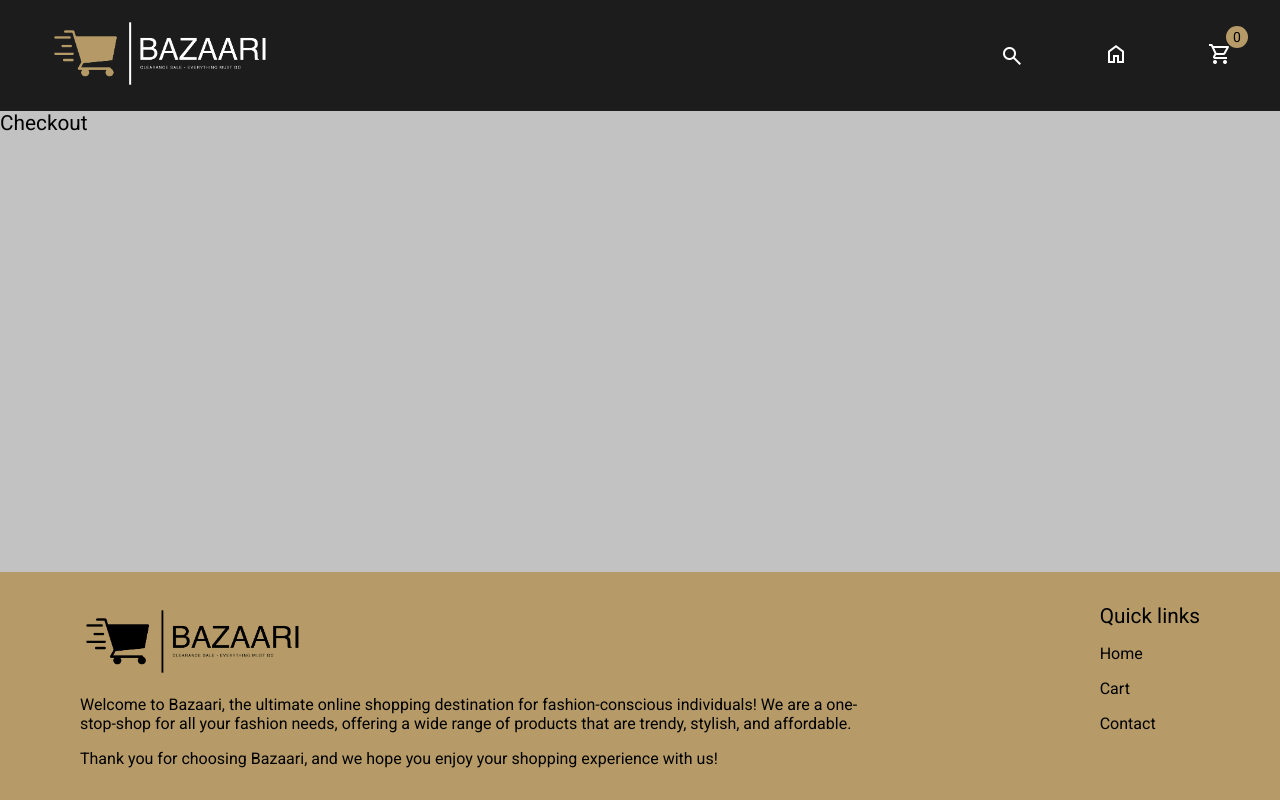
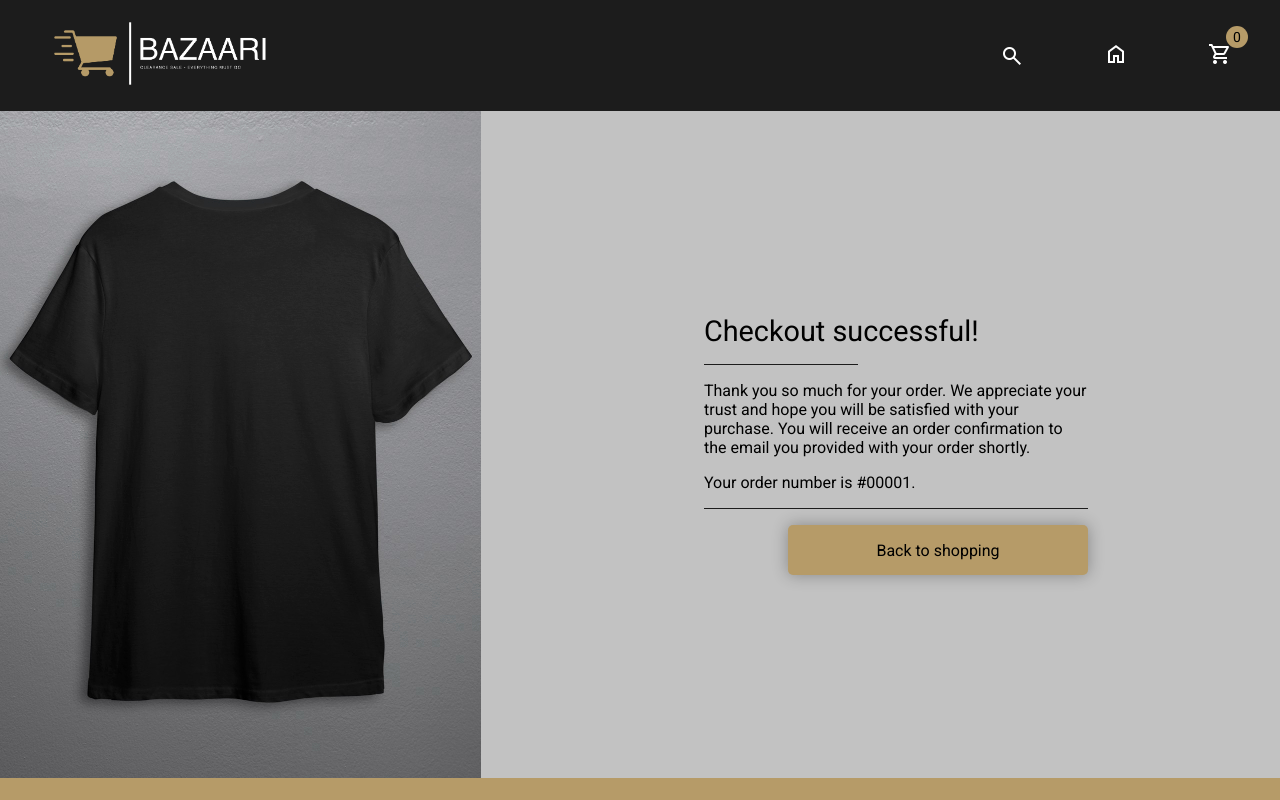
Before and after one commit to pretzL/JS-Frameworks-CA, a React (Create React App) app: page /checkout in a window 1280 px wide. Shown: the top 800 px of the page. Built offline with nearby package versions, Linux system fonts and the light colour scheme.

Commit message:
Add checkout page, add clearProducts to checkout button

```diff
--- a/src/pages/Cart/index.jsx
+++ b/src/pages/Cart/index.jsx
@@ -3,9 +3,11 @@ import tshirts from "../../assets/images/tshirts.png";
 import { useCartStore } from "../../store";
 import { CartProduct } from "../../components/CartProduct";
 import { useEffect, useState } from "react";
+import { Link } from "react-router-dom";
 
 export const Cart = () => {
     const products = useCartStore((state) => state.products);
+    const clearProducts = useCartStore((state) => state.clearProducts);
     const [totalPrice, setTotalPrice] = useState(0);
 
     useEffect(() => {
@@ -54,7 +56,9 @@ export const Cart = () => {
                 </div>
                 <div className={styles.cartFooter}>
                     <span className={styles.totalPrice}>$ {totalPrice.toFixed(2)}</span>
-                    <button className="cta large">Checkout</button>
+                    <Link to="/checkout" className="cta large" onClick={() => clearProducts()}>
+                        Checkout
+                    </Link>
                 </div>
             </section>
         </main>
--- /dev/null
+++ b/src/pages/Checkout/Checkout.module.css
@@ -0,0 +1,37 @@
+.productPage {
+    display: grid;
+    grid-template-columns: 1fr 1fr;
+    height: 100vh;
+}
+
+.productImageLarge {
+    height: 100%;
+    object-fit: cover;
+}
+
+.productInfo {
+    display: flex;
+    flex-direction: column;
+    justify-content: center;
+    padding: 4rem;
+    gap: 1rem;
+    width: 80%;
+}
+
+.productInfo h2 {
+    font-size: 1.8rem;
+}
+
+.divider {
+    height: 1px;
+    width: 40%;
+    background-color: var(--secondary);
+}
+
+.divider.second {
+    width: 100%;
+}
+
+.checkoutBack {
+    align-self: flex-end;
+}
--- a/src/pages/Checkout/index.jsx
+++ b/src/pages/Checkout/index.jsx
@@ -1,7 +1,24 @@
+import styles from "./Checkout.module.css";
+import tshirts from "../../assets/images/tshirts.png";
+import { Link } from "react-router-dom";
+
 export const Checkout = () => {
     return (
-        <main>
-            <h2>Checkout</h2>
+        <main className={styles.productPage}>
+            <img src={tshirts} alt="T-shirts" className={styles.productImageLarge} />
+            <section className={styles.productInfo}>
+                <h2>Checkout successful!</h2>
+                <div className={styles.divider}></div>
+                <p>
+                    Thank you so much for your order. We appreciate your trust and hope you will be satisfied with your purchase. You will receive an order confirmation to the
+                    email you provided with your order shortly.
+                </p>
+                <p>Your order number is #00001.</p>
+                <div className={`${styles.divider} ${styles.second}`}></div>
+                <Link to="/" className={`cta large ${styles.checkoutBack}`}>
+                    Back to shopping
+                </Link>
+            </section>
         </main>
     );
 };
--- a/src/pages/Product/index.jsx
+++ b/src/pages/Product/index.jsx
@@ -6,7 +6,6 @@ import styles from "./Product.module.css";
 export const Product = () => {
     let params = useParams();
     const { data, isLoading, isError } = useFetch(`https://api.noroff.dev/api/v1/online-shop/${params.id}`);
-    console.log(data);
 
     // Price handling
     const isDiscounted = data.price > data.discountedPrice;
```
